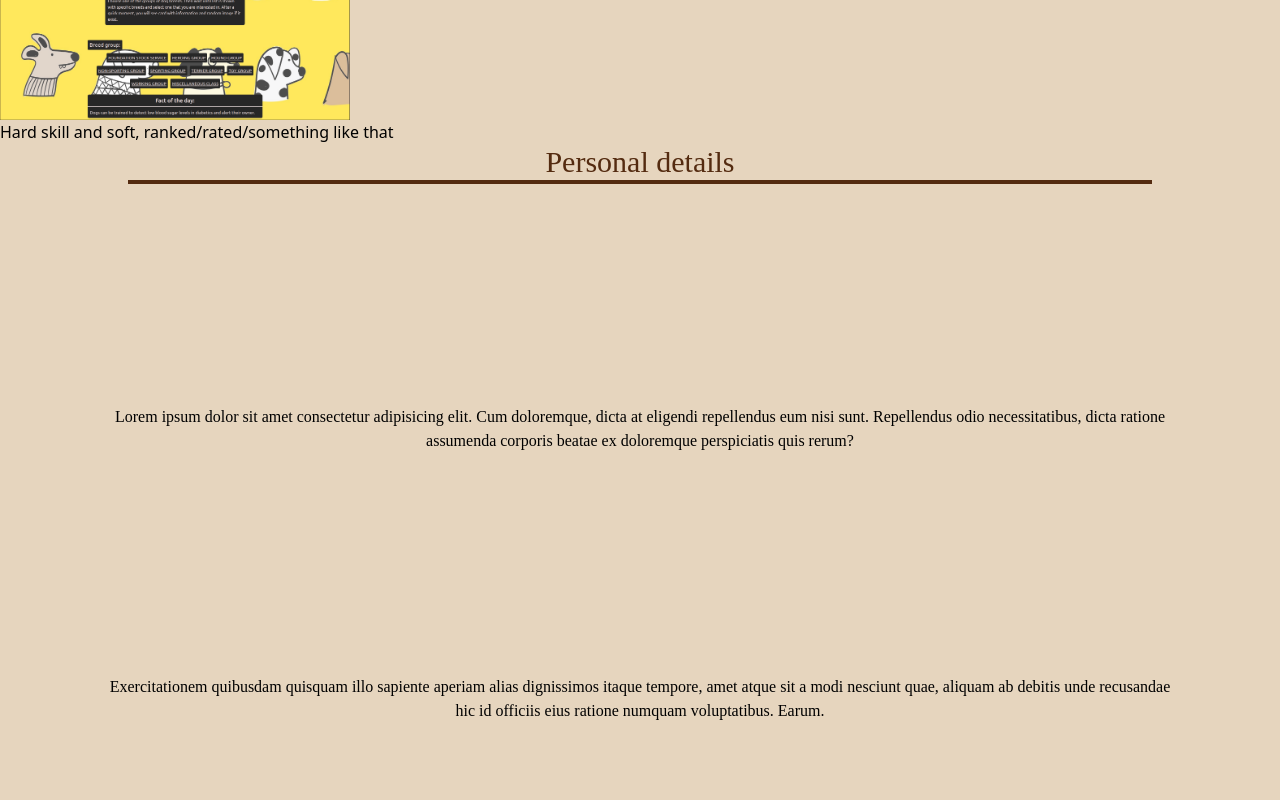
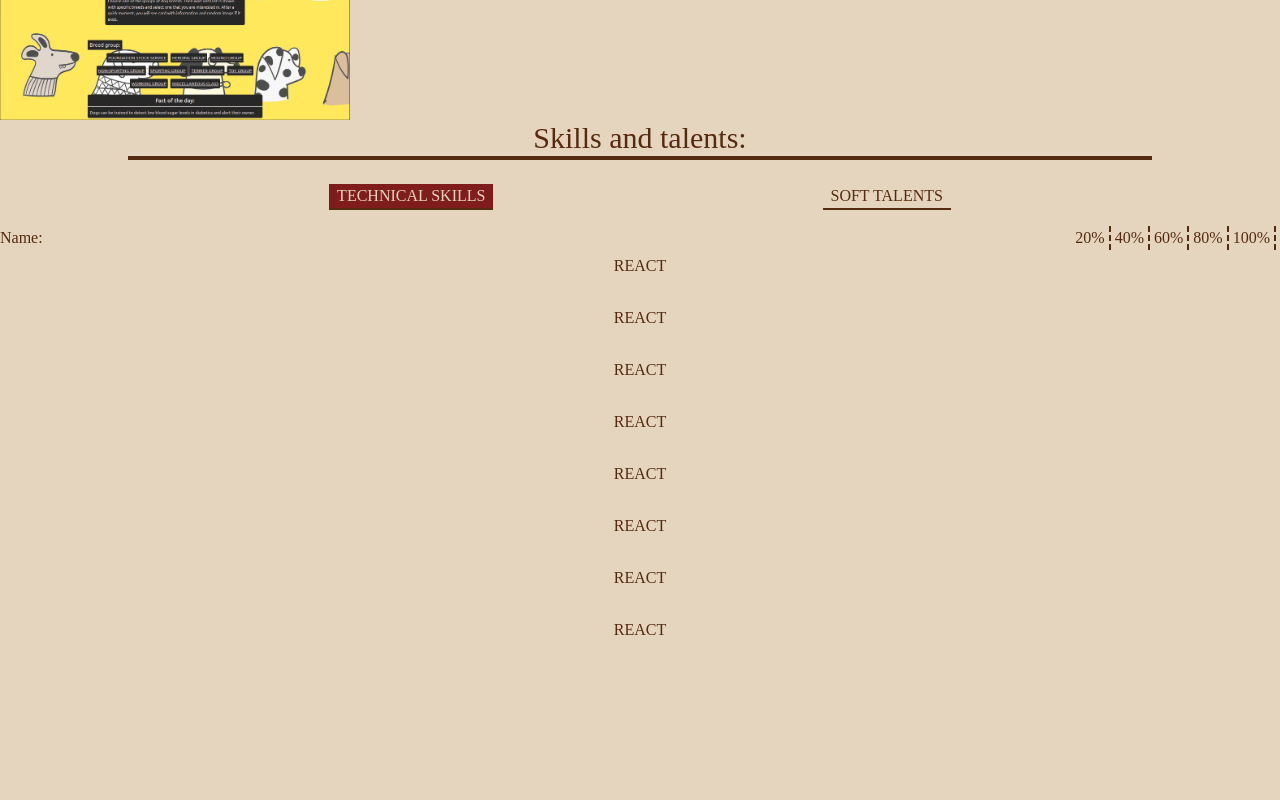
Before and after one commit to Nordslig/portfolio-2, a React (Vite) app: page / in a window 1280 px wide. Shown: the part 1480-2280 px from the top of the page. Built offline with nearby package versions, Linux system fonts and the light colour scheme; a web font is replaced by a local one.

Commit message:
add skills section, change set, add func and dummy data

```diff
--- /dev/null
+++ b/src/components/skills/Description.tsx
@@ -0,0 +1,67 @@
+interface DescriptionProps {
+  level: number;
+}
+
+const Description = ({ level }: DescriptionProps) => {
+  //   const divStyle = "border-2 border-primary rounded mx-2";
+  //   const pStyle = "text-sm px-1";
+  //   const smallDivStyle = "border-2 border-primary w-3 h-3 rounded";
+
+  return (
+    <div className="flex">
+      <p className="flex-grow">Name:</p>
+      <div className="flex ml-auto *:pr-1 *:mr-1 *:border-r-2 *:border-primary *:border-dashed">
+        <p>20%</p>
+        <p>40%</p>
+        <p>60%</p>
+        <p>80%</p>
+        <p>100%</p>
+      </div>
+    </div>
+  );
+  /*<div className="flex flex-grow justify-between items-center">
+      <div className={`${divStyle}`}>
+        <p
+          className={`${level === 20 && "bg-primary text-secondary"} ${pStyle}`}
+        >
+          20%
+        </p>
+      </div>
+      <div
+        className={`${level === 30 && "bg-primary text-secondary"} ${smallDivStyle}`}
+      ></div>
+      <div className={`${divStyle}`}>
+        <p
+          className={`${level === 40 && "bg-primary text-secondary"} ${pStyle}`}
+        >
+          40%
+        </p>
+      </div>
+      <div className={`${smallDivStyle}`}></div>
+      <div className={`${divStyle}`}>
+        <p
+          className={`${level === 60 && "bg-primary text-secondary"} ${pStyle}`}
+        >
+          60%
+        </p>
+      </div>
+      <div className={`${smallDivStyle}`}></div>
+      <div className={`${divStyle}`}>
+        <p
+          className={`${level === 80 && "bg-primary text-secondary"} ${pStyle}`}
+        >
+          80%
+        </p>
+      </div>
+      <div className={`${smallDivStyle}`}></div>
+      <div className={`${divStyle}`}>
+        <p
+          className={`${level === 100 && "bg-primary text-secondary"} ${pStyle}`}
+        >
+          100%
+        </p>
+      </div>
+  </div>*/
+};
+
+export default Description;
--- a/src/components/skills/Skills.tsx
+++ b/src/components/skills/Skills.tsx
@@ -1,5 +1,52 @@
+import { useState } from "react";
+import SkillsList from "./SkillsList";
+import Description from "./Description";
+
+const DUMMY_SKILLS = [
+  { id: "s1", name: "react", level: 20 },
+  { id: "s12", name: "react", level: 40 },
+  { id: "s2", name: "react", level: 60 },
+  { id: "s3", name: "react", level: 10 },
+  { id: "s4", name: "react", level: 30 },
+  { id: "s5", name: "react", level: 50 },
+  { id: "s6", name: "react", level: 70 },
+  { id: "s7", name: "react", level: 80 },
+];
+const DUMMY_TALENTS = [
+  { id: "t1", name: "communication", level: 80 },
+  { id: "t12", name: "communication", level: 100 },
+  { id: "t123", name: "communication", level: 30 },
+];
+
 const Skills = () => {
-  return <div>Hard skill and soft, ranked/rated/something like that</div>;
+  const [list, setList] =
+    useState<{ id: string; name: string; level: number }[]>(DUMMY_SKILLS);
+
+  const btnStyle = ` uppercase border-b-2 border-primary px-2`;
+
+  return (
+    <div className="text-primary h-screen font-headlines flex flex-col">
+      <h4 className="text-center text-3xl mb-2 border-b-4 border-primary w-4/5 mx-auto text-primary font-headlines">
+        Skills and talents:
+      </h4>
+      <div className="flex justify-evenly my-4">
+        <button
+          className={`${btnStyle} ${list[0].id === DUMMY_SKILLS[0].id ? "bg-red-900 text-secondary" : ""}`}
+          onClick={() => setList(DUMMY_SKILLS)}
+        >
+          Technical Skills
+        </button>
+        <button
+          className={`${btnStyle} ${list[0].id === DUMMY_TALENTS[0].id ? "bg-red-900 text-secondary" : ""}`}
+          onClick={() => setList(DUMMY_TALENTS)}
+        >
+          Soft Talents
+        </button>
+      </div>
+      <Description />
+      <SkillsList skills={list} />
+    </div>
+  );
 };
 
 export default Skills;
--- /dev/null
+++ b/src/components/skills/SkillsList.tsx
@@ -0,0 +1,24 @@
+import Description from "./Description";
+
+interface SkillsListProps {
+  skills: { id: string; name: string; level: number }[];
+}
+
+const SkillsList = ({ skills }: SkillsListProps) => {
+  return (
+    <ul className="overflow-scroll">
+      {skills.map(({ id, name, level }) => {
+        return (
+          <li key={id} className="flex pb-3">
+            <p className=" basis-full text-center uppercase mb-3 mt-1">
+              {name}
+            </p>
+            {/* <Description level={level} /> */}
+          </li>
+        );
+      })}
+    </ul>
+  );
+};
+
+export default SkillsList;
```
